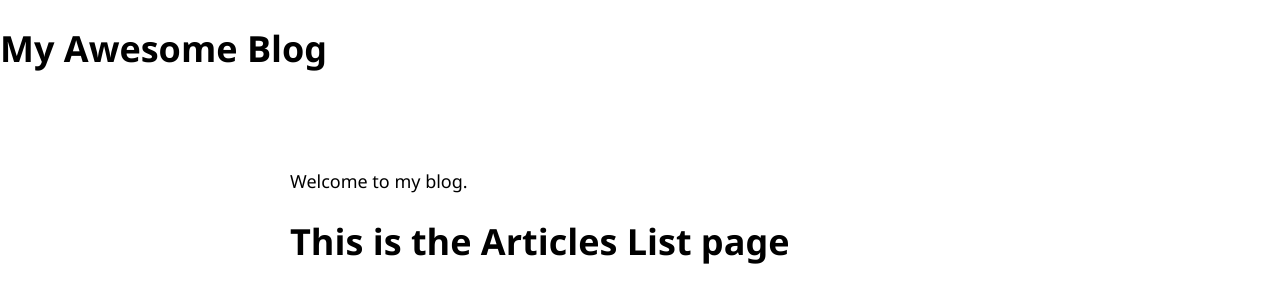
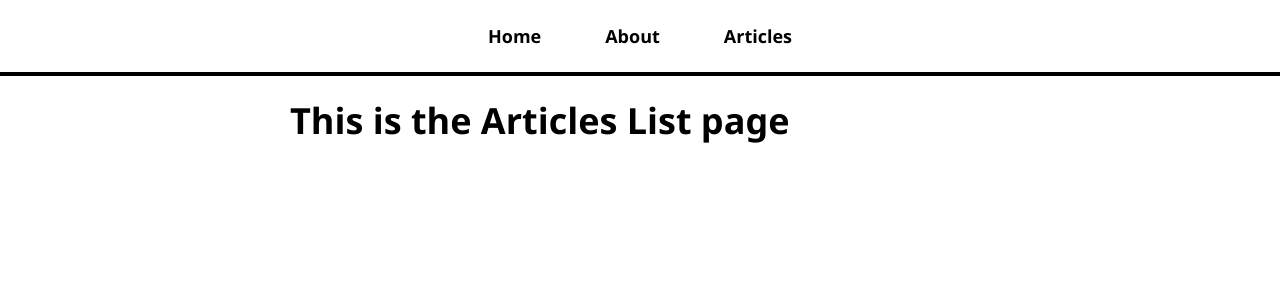
Before and after one commit to derekmcauley7/react-blog, a React (Create React App) app: page /articles in a window 1280 px wide. Shown: the top 302 px of the page. Built offline with nearby package versions, Linux system fonts and the light colour scheme.

Commit message:
Adding navbar component

```diff
--- a/src/App.js
+++ b/src/App.js
@@ -1,5 +1,6 @@
 import './App.css';
 import { BrowserRouter, Routes, Route } from 'react-router-dom';
+import NavBar from './NavBar';
 import HomePage from './pages/HomePage';
 import AboutPage from './pages/AboutPage';
 import ArticlesListPage from './pages/ArticlesListPage';
@@ -9,9 +10,8 @@
   return (
     <BrowserRouter>
     <div className="App">
-      <h1>My Awesome Blog</h1>
+      <NavBar />
       <div id="page-body">
-        Welcome to my blog.
       <Routes>
         <Route path='/' element={<HomePage />} />
         <Route path='/about' element={<AboutPage/>} />
--- /dev/null
+++ b/src/NavBar.js
@@ -0,0 +1,22 @@
+import { Link } from "react-router-dom";
+
+const NavBar = () => {
+    return (
+        <nav>
+            <ul>
+                <li>
+                    <Link to="/">Home</Link>
+                </li>
+                <li>
+                    <Link to="/about">About</Link>
+                </li>
+                <li>
+                    <Link to="/articles">Articles</Link>
+                </li>
+            </ul>
+        </nav>
+
+    )
+}
+
+export default NavBar;
```
Also changed, not shown: 1 other file (tests, documents, lock files or other folders).
